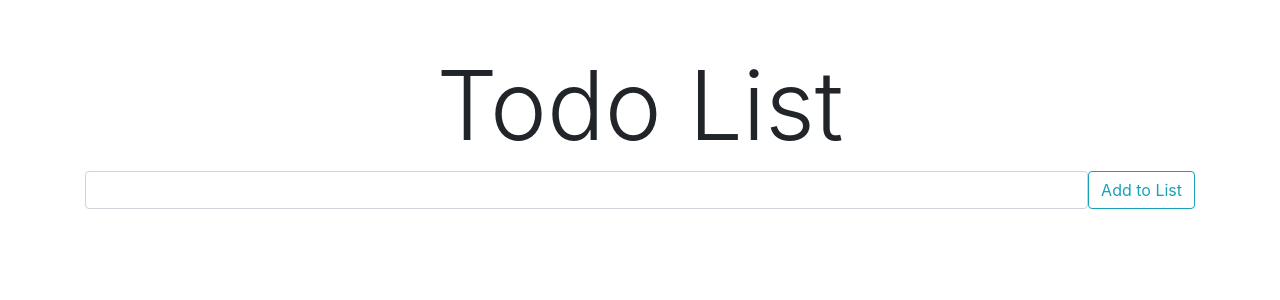
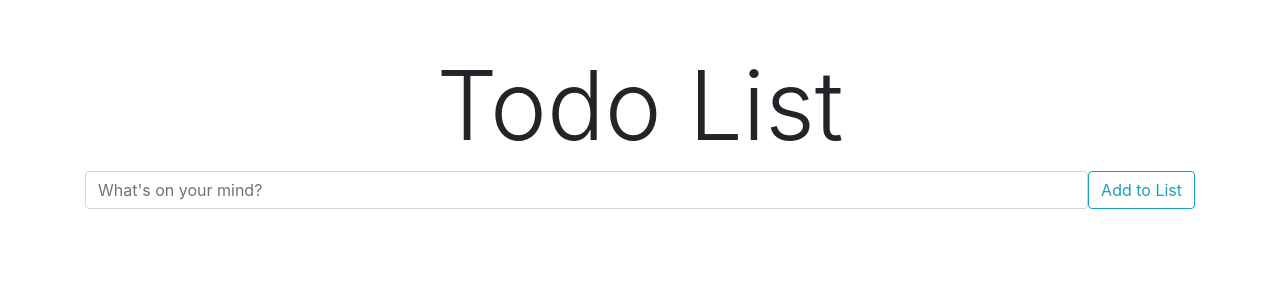
Before and after one commit to Mislam23/Web-Application, a React (Create React App) app in the folder client/: page / in a window 1280 px wide. Shown: the top 300 px of the page. Built offline with nearby package versions, Linux system fonts and the light colour scheme; the HTML template or start-up script is replaced by a standard one.

Commit message:
connected frontend react to backend postgres in formInput

```diff
--- a/client/src/components/TodoInput.js
+++ b/client/src/components/TodoInput.js
@@ -3,12 +3,27 @@ import React, {Fragment, useState} from "react";
 export default function TodoInput() {
 
   const [description, setDescription] = useState("");
+  const onFormSubmit = async (event) => {
+    event.preventDefault();
+    try {
+      const body = {description};
+      const response = await fetch("http://localhost:4000/todos", {
+        method: "POST",
+        headers: {"Content-Type": "application/json"},
+        body: JSON.stringify(body)
+      });
+      console.log(response)
+    } catch (err) {
+      console.error(err.message)
+    }
+  }
 
   return (
     <Fragment>
       <h1 className="text-center mt-5 display-1">Todo List</h1>
-      <form className="d-flex">
-        <imput type="text" className="form-control"/>
+      <form className="d-flex" onSubmit={onFormSubmit}>
+        <input type="text" className="form-control" placeholder="What's on your mind?" value={description}
+        onChange={event => setDescription(event.target.value)}/>
         <button className="btn btn-outline-info">Add to List</button>
       </form>
     </Fragment>
```
